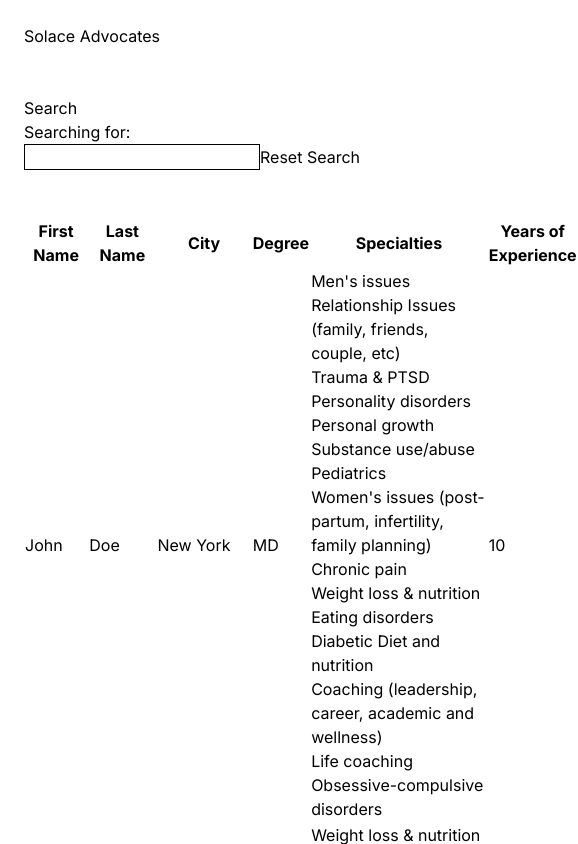
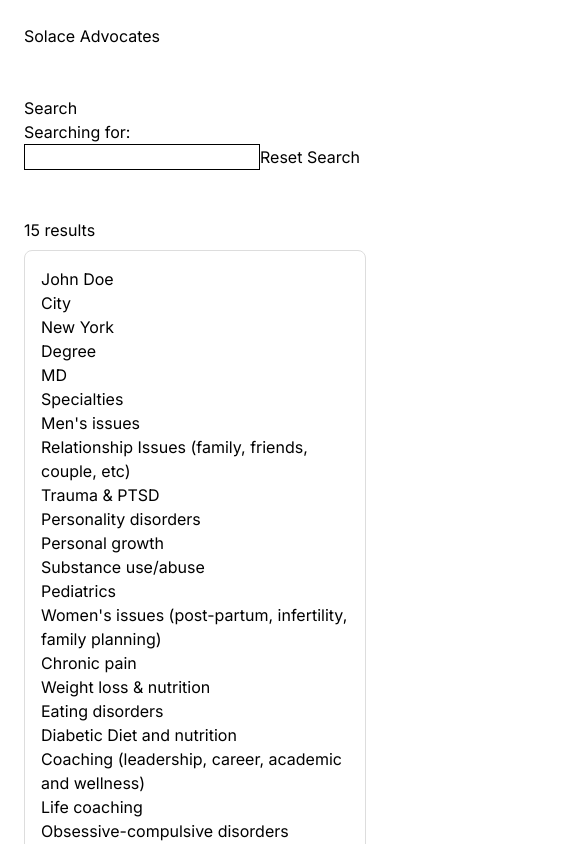
Before and after one commit to Arenteria18/solace-candidate-assignment-main, a Next.js app: page / in a window 390 px wide. Shown: the top 844 px of the page, 578 px wide, since content can reach past the window. Built offline with nearby package versions, Linux system fonts and the light colour scheme.

Commit message:
feat: implement responsive advocates view with table and card list components

```diff
--- a/src/app/page.tsx
+++ b/src/app/page.tsx
@@ -1,16 +1,10 @@
 "use client";
 
 import { useEffect, useState } from "react";
+import type { Advocate } from "../types/advocate";
+import { AdvocatesResponsiveView } from "../components/AdvocatesResponsiveView";
 
 export default function Home() {
-  type Advocate = {
-    firstName: string;
-    lastName: string;
-    city: string;
-    degree: string;
-    specialties: string[];
-    yearsOfExperience: number;
-  };
 
   const [advocates, setAdvocates] = useState<Advocate[]>([]);
   const [filteredAdvocates, setFilteredAdvocates] = useState<Advocate[]>([]);
@@ -66,36 +60,7 @@ export default function Home() {
       </div>
       <br />
       <br />
-      <table>
-        <thead>
-          <tr>
-            <th>First Name</th>
-            <th>Last Name</th>
-            <th>City</th>
-            <th>Degree</th>
-            <th>Specialties</th>
-            <th>Years of Experience</th>
-          </tr>
-        </thead>
-        <tbody>
-          {filteredAdvocates.map((advocate) => {
-            return (
-              <tr key={`${advocate.firstName}-${advocate.lastName}`}>
-                <td>{advocate.firstName}</td>
-                <td>{advocate.lastName}</td>
-                <td>{advocate.city}</td>
-                <td>{advocate.degree}</td>
-                <td>
-                  {advocate.specialties.map((s) => (
-                    <div key={s}>{s}</div>
-                  ))}
-                </td>
-                <td>{advocate.yearsOfExperience}</td>
-              </tr>
-            );
-          })}
-        </tbody>
-      </table>
+      <AdvocatesResponsiveView data={filteredAdvocates} />
     </main>
   );
 }
--- /dev/null
+++ b/src/components/AdvocateCardList.tsx
@@ -0,0 +1,51 @@
+import { Advocate } from "../types/advocate";
+
+interface Props {
+  data: Advocate[];
+}
+
+export function AdvocateCardList({ data }: Props) {
+  return (
+    <ul aria-label="Advocates list" style={{ display: "grid", gap: 16 }}>
+      {data.map((a) => (
+        <li
+          key={`${a.firstName}-${a.lastName}`}
+          style={{
+            border: "1px solid #ddd",
+            borderRadius: 8,
+            padding: 16,
+            listStyle: "none",
+          }}
+        >
+          <h3 style={{ margin: 0 }}>
+            {a.firstName} {a.lastName}
+          </h3>
+          <dl>
+            <div>
+              <dt>City</dt>
+              <dd>{a.city}</dd>
+            </div>
+            <div>
+              <dt>Degree</dt>
+              <dd>{a.degree}</dd>
+            </div>
+            <div>
+              <dt>Specialties</dt>
+              <dd>
+                <ul>
+                  {a.specialties.map((s) => (
+                    <li key={s}>{s}</li>
+                  ))}
+                </ul>
+              </dd>
+            </div>
+            <div>
+              <dt>Years of Experience</dt>
+              <dd>{a.yearsOfExperience}</dd>
+            </div>
+          </dl>
+        </li>
+      ))}
+    </ul>
+  );
+}
--- /dev/null
+++ b/src/components/AdvocatesResponsiveView.tsx
@@ -0,0 +1,26 @@
+"use client";
+
+import { Advocate } from "../types/advocate";
+import { useResponsiveLayout } from "../hooks/useResponsiveLayout";
+import { AdvocatesTable } from "./AdvocatesTable";
+import { AdvocateCardList } from "./AdvocateCardList";
+
+interface Props {
+  data: Advocate[];
+}
+
+export function AdvocatesResponsiveView({ data }: Props) {
+  const { isNarrow } = useResponsiveLayout(768);
+
+  return (
+    <section aria-labelledby="adv-section-title">
+      <h2 id="adv-section-title" style={{ position: "absolute", left: -10000 }}>
+        Advocates results
+      </h2>
+      <div aria-live="polite" aria-atomic="true" style={{ marginBottom: 8 }}>
+        {data.length} results
+      </div>
+      {isNarrow ? <AdvocateCardList data={data} /> : <AdvocatesTable data={data} />}
+    </section>
+  );
+}
--- /dev/null
+++ b/src/components/AdvocatesTable.tsx
@@ -0,0 +1,43 @@
+import { Advocate } from "../types/advocate";
+
+interface Props {
+  data: Advocate[];
+}
+
+export function AdvocatesTable({ data }: Props) {
+  return (
+    <div role="region" aria-label="Advocates table" style={{ overflowX: "auto" }}>
+      <table>
+        <caption id="adv-table-caption">Available advocates</caption>
+        <thead>
+          <tr>
+            <th scope="col">First Name</th>
+            <th scope="col">Last Name</th>
+            <th scope="col">City</th>
+            <th scope="col">Degree</th>
+            <th scope="col">Specialties</th>
+            <th scope="col">Years of Experience</th>
+          </tr>
+        </thead>
+        <tbody>
+          {data.map((advocate) => (
+            <tr key={`${advocate.firstName}-${advocate.lastName}`}>
+              <th scope="row">{advocate.firstName}</th>
+              <td>{advocate.lastName}</td>
+              <td>{advocate.city}</td>
+              <td>{advocate.degree}</td>
+              <td>
+                <ul>
+                  {advocate.specialties.map((s) => (
+                    <li key={s}>{s}</li>
+                  ))}
+                </ul>
+              </td>
+              <td>{advocate.yearsOfExperience}</td>
+            </tr>
+          ))}
+        </tbody>
+      </table>
+    </div>
+  );
+}
--- /dev/null
+++ b/src/hooks/useResponsiveLayout.ts
@@ -0,0 +1,15 @@
+import { useEffect, useState } from "react";
+
+export function useResponsiveLayout(breakpointPx = 768) {
+  const [isNarrow, setIsNarrow] = useState(false);
+
+  useEffect(() => {
+    const mql = window.matchMedia(`(max-width: ${breakpointPx}px)`);
+    const update = () => setIsNarrow(mql.matches);
+    update();
+    mql.addEventListener("change", update);
+    return () => mql.removeEventListener("change", update);
+  }, [breakpointPx]);
+
+  return { isNarrow };
+}
--- /dev/null
+++ b/src/types/advocate.ts
@@ -0,0 +1,8 @@
+export interface Advocate {
+  firstName: string;
+  lastName: string;
+  city: string;
+  degree: string;
+  specialties: string[];
+  yearsOfExperience: number;
+}
```
Also changed, not shown: 1 other file (tests, documents, lock files or other folders).
